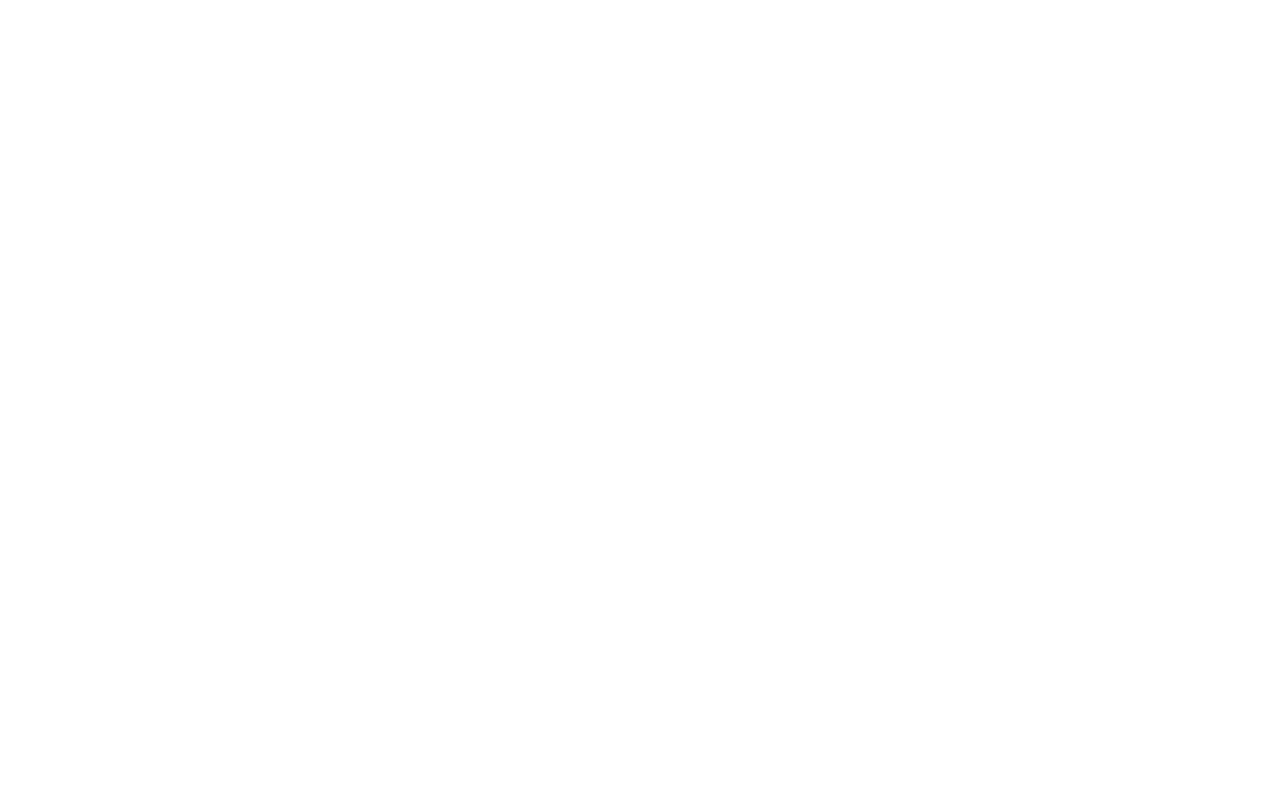
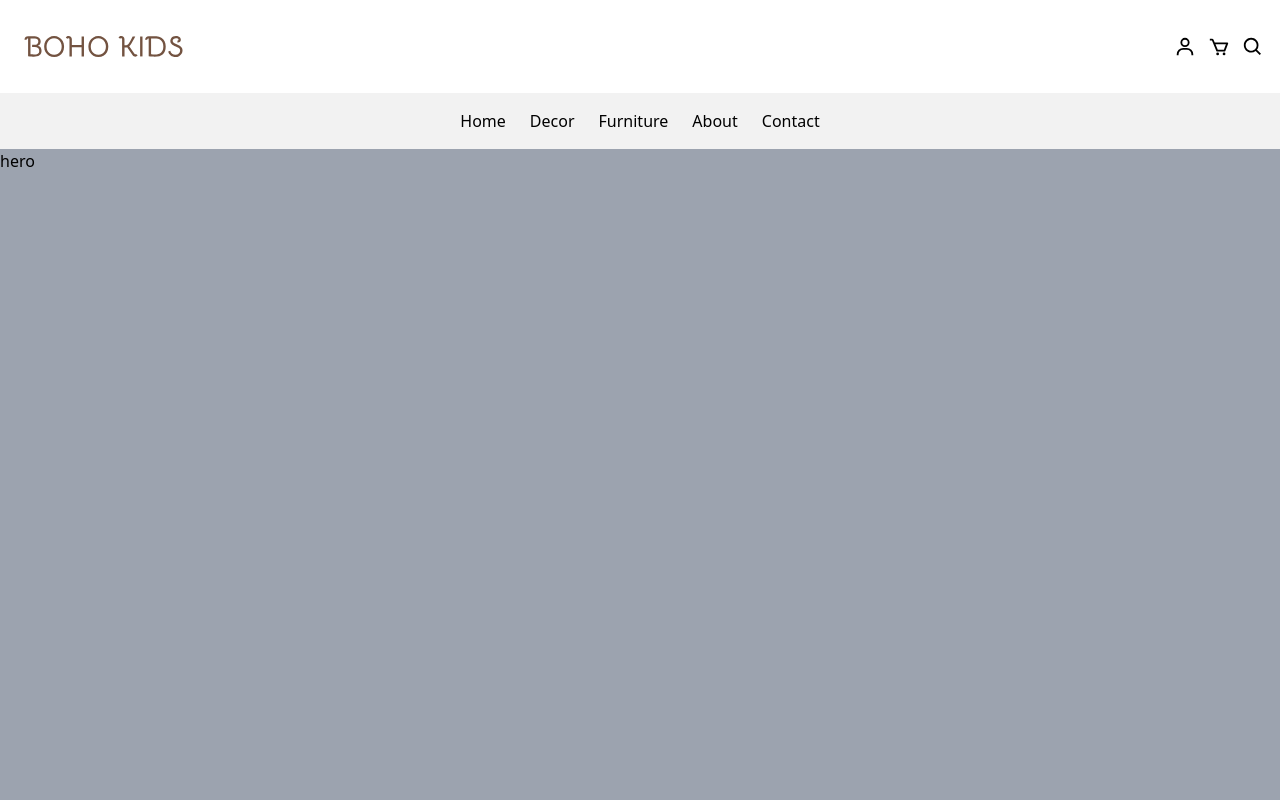
Before and after one commit to chaedoesntcode/boho-kids, a Next.js app: page / in a window 1280 px wide. Shown: the top 800 px of the page. Built offline with nearby package versions, Linux system fonts and the light colour scheme.

Commit message:
feat(navbar): Add navbar component

```diff
--- /dev/null
+++ b/app/components/Navbar.jsx
@@ -0,0 +1,34 @@
+import Image from "next/image";
+import React from "react";
+import Link from "next/link";
+import { BiCart, BiUser, BiSearch, BiMenu } from "react-icons/bi";
+import Navlinks from "./Navlinks";
+
+const Navbar = () => {
+  return (
+    // START: Navbar //
+    <header className="flex flex-col w-full">
+      <div className="flex justify-between lg:container lg:mx-auto py-[20px] px-4">
+        <Link href="/" className="w-[200px] md:w-[300px]">
+          <Image
+            src="/images/logo/Boho-kids-brown.svg"
+            alt="Boho Kids logo"
+            width={175}
+            height={200}
+          />
+        </Link>
+        <div className="flex gap-x-2 md:gap-x-3 items-center text-lg xl:text-2xl">
+          <BiUser className="nav-icon" />
+          <BiCart className="nav-icon" />
+          <BiSearch className="nav-icon" />
+        </div>
+      </div>
+      <nav className="bg-lightGray flex justify-center py-2">
+        <Navlinks />
+      </nav>
+    </header>
+    // END: Navbar //
+  );
+};
+
+export default Navbar;
--- /dev/null
+++ b/app/components/Navlinks.jsx
@@ -0,0 +1,34 @@
+'use client'
+import React from 'react'
+import Link from "next/link";
+import { navLinks } from "@/lib/data";
+import { useState } from "react";
+
+
+const Navlinks = () => {
+    // Getting clicked link and setting it to active
+    const [activeLink, setActiveLink] = useState('');
+    const handleClick = (href) => {
+      setActiveLink(href);
+    };
+
+  return (
+    <ul className="flex gap-x-2">
+          {navLinks.map((link) => {
+            const isActive = activeLink === link.href;
+            return (
+                <li className="font-medium px-2 py-2 rounded-md" key={link.label}>
+              <Link onClick={() => handleClick(link.href)}
+                className={`${isActive ? 'underline underline-offset-4' : ''} flex items-center justify-center hover:text-yellow transition-all duration-300`}
+                href={link.href}
+              >
+                {link.label}
+              </Link>
+            </li>
+            )
+})}
+        </ul>
+  )
+}
+
+export default Navlinks
--- a/app/globals.css
+++ b/app/globals.css
@@ -2,6 +2,7 @@
 @tailwind components;
 @tailwind utilities;
 
+/* START: General styles */
 * {
   margin: 0;
   padding: 0;
@@ -9,13 +10,15 @@
 }
 
 body {
-  font-family: var(--font-primary);
+  font-family: var(--font-primary), sans-serif;
 }
 
 p {
     font-size: 16px;
     font-weight: 400;
 }
+/* END: General styles */
+
 
 @layer utilities {
   .h1 {
@@ -65,4 +68,8 @@
   .disabled {
     @apply px-[32px] py-[12px] rounded-3xl uppercase bg-yellow text-white opacity-50 cursor-not-allowed hover:bg-lightBrown transition-colors duration-300;
   }
+
+  .nav-icon {
+    @apply text-[22px] cursor-pointer hover:opacity-70 transition-opacity duration-300;
+  }
 }
--- a/app/layout.js
+++ b/app/layout.js
@@ -23,7 +23,7 @@
 
 export default function RootLayout({ children }) {
   return (
-    <html lang="en">
+    <html lang="en" className="!scroll-smooth">
       <body className={`${poppins.variable} ${lato.variable}`}>{children}</body>
     </html>
   );
--- a/app/page.js
+++ b/app/page.js
@@ -1,8 +1,12 @@
 import Image from "next/image";
+import Navbar from "./components/Navbar";
 
 export default function Home() {
   return (
-    <main className="">
+    <main className="flex justify-center items-center flex-col mx-auto">
+      <Navbar />
+      <section id="home" className="h-screen w-full bg-gray-400">hero</section>
+      <section id="decor" className="h-screen w-full bg-gray-400">decor</section>
     </main>
   );
 }
--- /dev/null
+++ b/lib/data.js
@@ -0,0 +1,7 @@
+export const navLinks = [
+    {label: 'Home', href: '#hero'},
+    {label: 'Decor', href: '#decor'},
+    {label: 'Furniture', href: '#furniture'},
+    {label: 'About', href: '#about'},
+    {label: 'Contact', href: '#contact'},
+]
```
